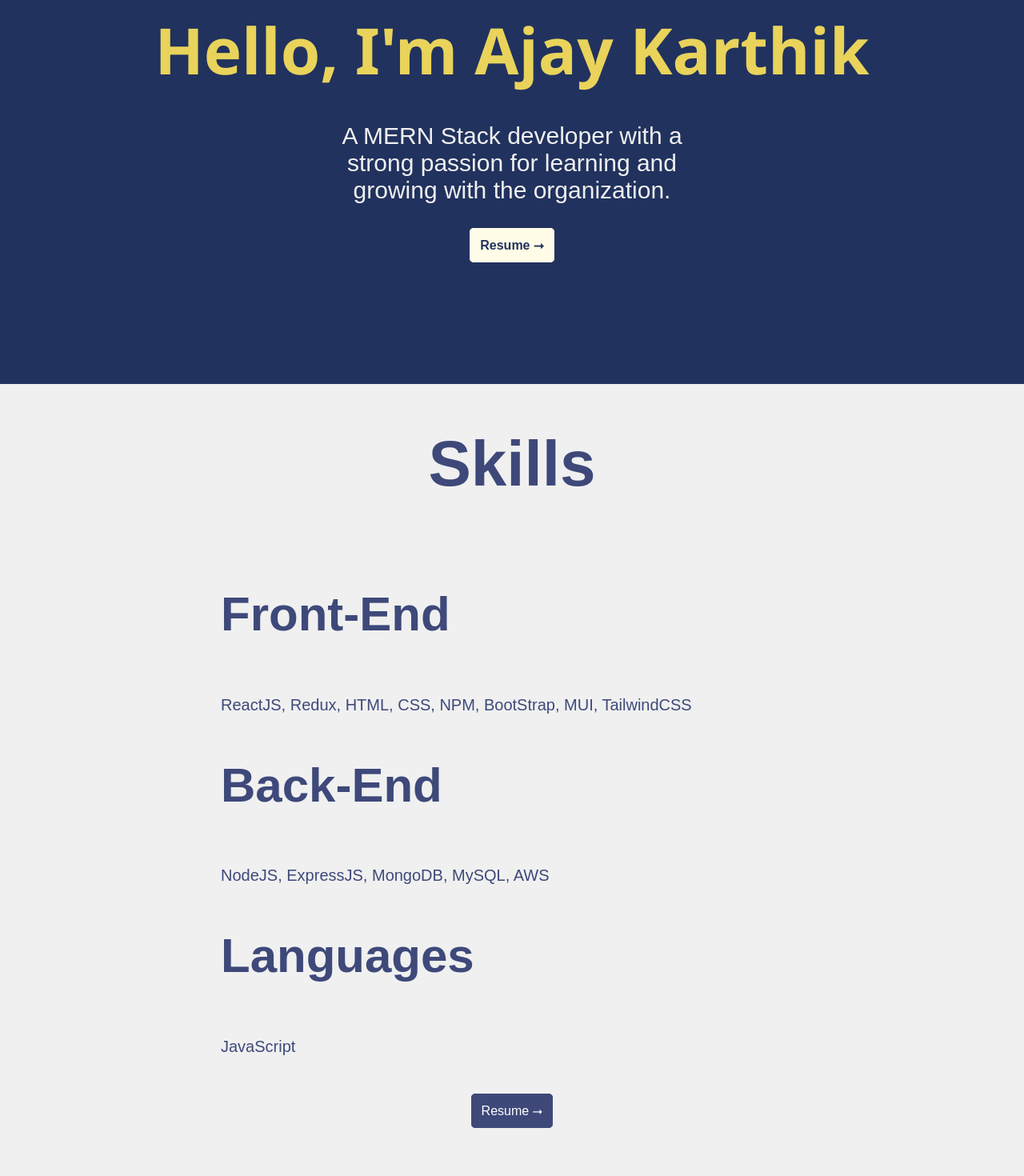
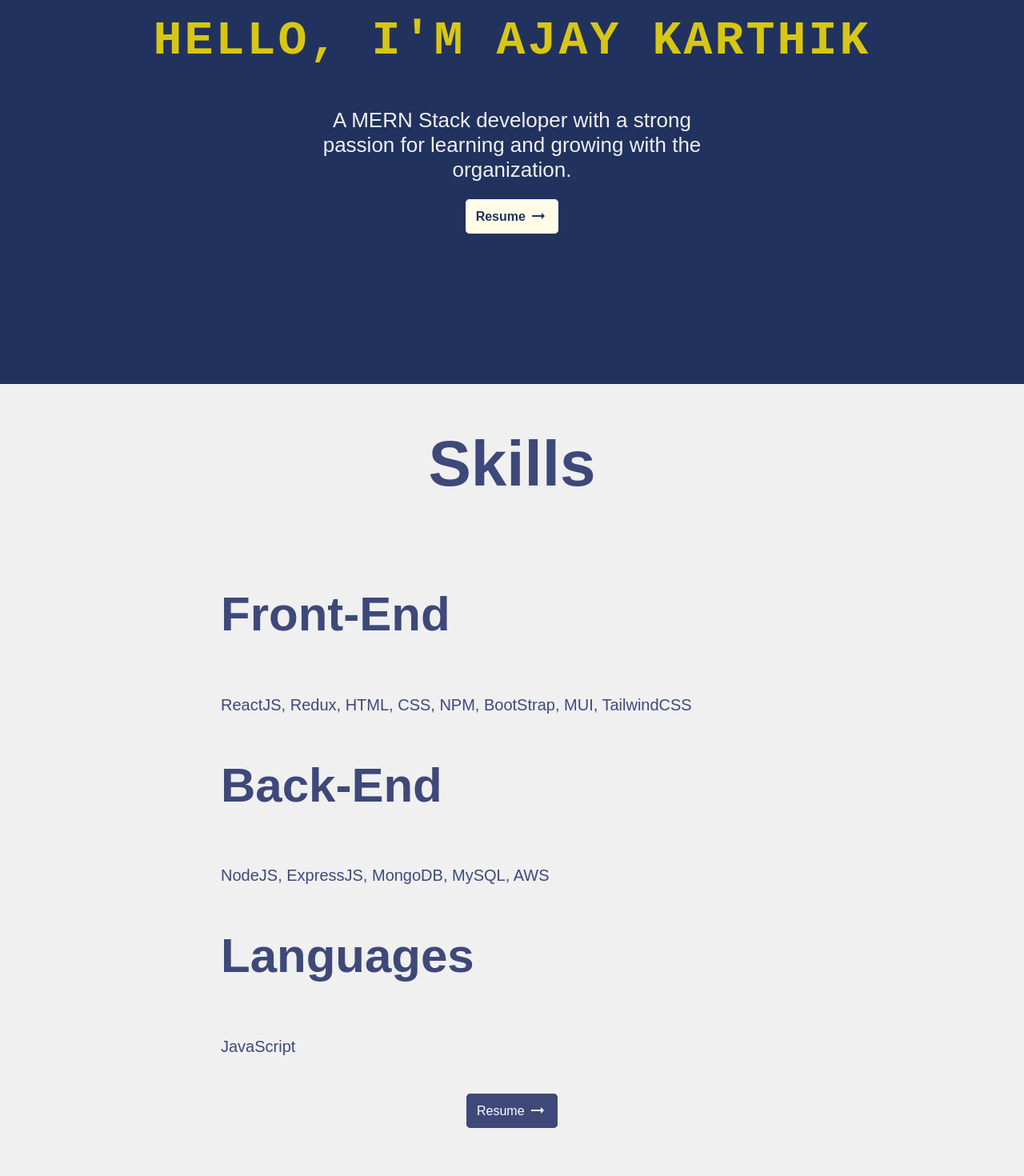
Before and after one commit to AjayKarthikBoopathy/my_portfolio, a React (Create React App) app: page / in a window 1280 px wide. Shown: the part 320-1790 px from the top of the page at 80% size. Built offline with nearby package versions, Linux system fonts and the light colour scheme.

Commit message:
effects-added

```diff
--- a/public/index.html
+++ b/public/index.html
@@ -24,6 +24,16 @@
       work correctly both with client-side routing and a non-root public URL.
       Learn how to configure a non-root public URL by running `npm run build`.
     -->
+
+    <link
+      href="https://fonts.googleapis.com/css?family=Roboto:300,400,500,700&display=swap"
+      rel="stylesheet"
+    />
+    <link
+      href="https://use.fontawesome.com/releases/v5.15.1/css/all.css"
+      rel="stylesheet"
+    />
+
     <title>Ajay Portfolio</title>
   </head>
   <body>
--- a/src/pages/Home.js
+++ b/src/pages/Home.js
@@ -2,21 +2,39 @@ import React from "react";
 import LinkedInIcon from "@mui/icons-material/LinkedIn";
 import EmailIcon from "@mui/icons-material/Email";
 import GithubIcon from "@mui/icons-material/GitHub";
+import ArrowRightAltIcon from '@mui/icons-material/ArrowRightAlt';
 import "../styles/Home.css";
 import Link from '@mui/material/Link';
+
+//import { MDBBtn, MDBContainer } from 'mdb-react-ui-kit';
+
 
 function Home() {
   return (
     <div className="home">
       <div className="about">
-        <h2>Hello, I'm Ajay Karthik</h2>
+        {/* <h2>Hello, I'm Ajay Karthik</h2>
+
+        <div className="parent1">
+          <h2 className="parentt1">Hello, I'm <span className="text-fill1">Ajay Karthik</span></h2>
+        </div> */}
+
+        <div className="parent2">
+          <h2 className="parentt2">Hello, I'm <span className="text-fill2">Ajay Karthik</span></h2>
+        </div>
+
         <div className="prompt">
-          <p>A MERN Stack developer with a strong passion for learning and growing with the organization.</p>
+          <p className="summary">A MERN Stack developer with a strong passion for learning and growing with the organization.</p>
 
           <div className="resumeIcon">
-            <a href="https://drive.google.com/file/d/17uobjBd_0o4OVGb46C9rG5PRzD7JvAs1/view?usp=drive_link"
-            target="_blank" className="resumeIconlink">Resume &#x2B62;
-            </a>
+            {/* <a href="https://drive.google.com/file/d/17uobjBd_0o4OVGb46C9rG5PRzD7JvAs1/view?usp=drive_link"
+            target="_blank" className="resumeIconlink">Resume &#x2B62;<span><ArrowRightAltIcon className="arrow1"/></span>
+            </a> */}
+
+            <Link href="https://drive.google.com/file/d/17uobjBd_0o4OVGb46C9rG5PRzD7JvAs1/view?usp=drive_link"
+            target="_blank" rel="noreferrer" class="resumeIconlink" color={"inherit"}
+            text-decoration={"inherit"}>Resume <ArrowRightAltIcon  className="arrow1" />
+            </Link>
           </div>
 
           {/* <Link href="https://www.linkedin.com/in/ajay-karthik-b-70a757205/" target="_blank" rel="noreferrer">
@@ -57,9 +75,14 @@ function Home() {
         </ol>
 
         <div className="resume">
-          <a href="https://drive.google.com/file/d/17uobjBd_0o4OVGb46C9rG5PRzD7JvAs1/view?usp=drive_link"
+          {/* <a href="https://drive.google.com/file/d/17uobjBd_0o4OVGb46C9rG5PRzD7JvAs1/view?usp=drive_link"
           target="_blank" className="resumelink">Resume &#x2B62;
-          </a>
+          </a> */}
+
+          <Link href="https://drive.google.com/file/d/17uobjBd_0o4OVGb46C9rG5PRzD7JvAs1/view?usp=drive_link"
+            target="_blank" rel="noreferrer" class="resumelink" color={"inherit"}
+            text-decoration={"inherit"}>Resume <ArrowRightAltIcon  className="arrow2" />
+          </Link>
         </div>
       </div>
     </div>
--- a/src/pages/ProjectDisplay.js
+++ b/src/pages/ProjectDisplay.js
@@ -3,6 +3,9 @@ import { useParams } from "react-router-dom";
 import { ProjectList } from "../helpers/ProjectList";
 import GithubIcon from "@mui/icons-material/GitHub";
 import "../styles/ProjectDisplay.css";
+import ArrowRightAltIcon from '@mui/icons-material/ArrowRightAlt';
+import "../styles/Home.css";
+import Link from '@mui/material/Link';
 
 function ProjectDisplay() {
   const { id } = useParams();
@@ -36,10 +39,24 @@ function ProjectDisplay() {
       </div>
 
       <div className="projectDetails">
-        <a href={project.live} target="_blank" className="projectlink">{project.name} Live &#x2B62;</a>
-        <a href={project.front} target="_blank" className="projectlink">Frontend Code &#x2B62;</a>
+        {/* <a href={project.live} target="_blank" className="projectlink">{project.name} Live &#x2B62;</a> */}
+          <Link href={project.live}
+            target="_blank" rel="noreferrer" class="projectlink" color={"inherit"}
+            text-decoration={"inherit"}>{project.name} Live <ArrowRightAltIcon  className="arrow3" />
+          </Link>
+
+        {/* <a href={project.front} target="_blank" className="projectlink">Frontend Code &#x2B62;</a> */}
+          <Link href={project.front}
+            target="_blank" rel="noreferrer" class="projectlink" color={"inherit"}
+            text-decoration={"inherit"}>Frontend Code <ArrowRightAltIcon  className="arrow3" />
+          </Link>
         {project.back && (
-        <a href={project.back} target="_blank" className="projectlink">Backend Code &#x2B62;</a>
+        // <a href={project.back} target="_blank" className="projectlink">Backend Code &#x2B62;</a>
+
+          <Link href={project.back}
+            target="_blank" rel="noreferrer" class="projectlink" color={"inherit"}
+            text-decoration={"inherit"}>Backend Code <ArrowRightAltIcon  className="arrow3" />
+          </Link>
         )}
       </div>
 
--- a/src/styles/Footer.css
+++ b/src/styles/Footer.css
@@ -34,6 +34,10 @@
 }
 
 @media only screen and (max-width: 600px) {
+  .footer {
+    height: 135px;
+  }
+
   .footer svg {
     font-size: 50px;
   }
--- a/src/styles/Home.css
+++ b/src/styles/Home.css
@@ -3,6 +3,21 @@
   align-items: center;
   font-family: "Arial", sans-serif;
   color: #3e497a;
+}
+
+.arrow1 {
+  font-size: small;
+  color: #21325e;
+  /* color: #3e497a; */
+  margin-bottom: -6px;
+  text-decoration: none;
+}
+
+.arrow2 {
+  font-size: small;
+  color: white;
+  margin-bottom: -6px;
+  text-decoration: none;
 }
 
 .about {
@@ -17,22 +32,24 @@
   color: #f0f0f0;
 }
 
-.about h2 {
+/* .about h2 {
   font-family: "Segoe UI", Tahoma, Geneva, Verdana, sans-serif;
   font-size: 80px;
   color: #e9d35b;
   height: 50px;
-}
+} */
 
 .about .prompt {
   width: 40%;
   font-size: 30px;
 }
-.prompt svg {
+
+/* mui arrow icon => svg */
+/* .prompt svg {
   font-size: 60px;
   margin: 5px;
   color: white;
-}
+} */
 
 .skills {
   font-size: 35px;
@@ -76,6 +93,10 @@
 
 .resumeIcon {
   margin-top: 30px;
+  color: #21325e;
+  text-decoration: none;
+  -webkit-text-decoration: none;
+  font-size: 20px;
 }
 
 .resumeIconlink {
@@ -89,9 +110,42 @@
   background-color: rgb(255, 253, 231);
 }
 
+@media screen and (min-device-width: 600px) and (max-device-width: 800px) {
+  .summary {
+    margin: 28px 0px;
+    font-size: 26px;
+    min-width: 300px;
+  }
+
+  .parentt2 {
+    font-size: 50px;
+    color: hsl(55, 83%, 46%)!important;
+    font-weight: bold;
+    font-family: monospace;
+    letter-spacing: 3px!important;
+    text-transform: uppercase;
+    padding-left: 90px;
+    padding-right: 90px;
+    margin-bottom: 10px;
+  }
+}
+
 @media only screen and (max-width: 600px) {
   .about h2 {
     font-size: 40px;
+  }
+
+  .parentt2 {
+    font-size: 30px;
+    color: hsl(55, 83%, 46%)!important;
+    font-weight: bold;
+    font-family: monospace;
+    letter-spacing: 2px!important;
+    text-transform: uppercase;
+    padding-left: 30px!important;
+    padding-right: 30px!important;
+    margin-bottom: 20px;
+    margin-top: 10px;
   }
 
   .about .prompt {
@@ -111,3 +165,102 @@
     font-size: 30px;
   }
 }
+
+@media only screen and (min-width: 800px) {
+.summary {
+  margin-top: 12px;
+  min-width: 380px;
+}
+
+.parentt2 {
+  /* color: hsl(39, 42%, 84%); */
+  color: hsl(55, 83%, 46%)!important;
+  font-size: 60px;
+  font-weight: bolder;
+  font-family: monospace;
+  letter-spacing: 4px;
+  /* cursor: pointer; */
+  text-transform: uppercase;
+  margin: 38px 0px;
+  padding-left: 150px;
+  padding-right: 150px;
+
+}
+}
+
+
+/* no 1 style glow effect */
+/* .parent {
+  animation: glow 2s ease-in-out infinite;
+    font-family: "Segoe UI", Tahoma, Geneva, Verdana, sans-serif;
+    font-size: 80px;
+    color: #e9d35b;
+    height: 50px;
+}
+*/
+
+/* no 1 style glow effect */
+/* @keyframes glow{
+  0%, 100%{
+    color: white;
+    text-shadow: 0 0 12px lime, 0 0 50px lime, 0 0 100px lime;
+  }
+  10%, 90%{
+    color: black;
+    text-shadow: none;
+  }
+} */
+
+/* no 2 style shine effect*/
+/* .parentt2 {
+  background: linear-gradient(103deg, hsl(55, 83%, 46%) 0, hsl(44, 95%, 17%) 3%, hsl(55, 83%, 46%) 8%);
+  -webkit-background-clip: text;
+  -webkit-text-fill-color: transparent;
+  animation: shine 3s 1 linear;
+  animation-delay: 2s;
+  animation-iteration-count: 20;
+} */
+
+/* no 2 style shine effect*/
+/* @keyframes shine {
+  0% {
+    background-position: -140px;
+  }
+  10% {
+    background-position: 0;
+  }
+  60% {
+    background-position: 660px;
+  }
+
+  100% {
+    background-position: 940px;
+  }
+} */
+
+
+/* no 3 style stretch effect*/
+.parentt2:hover {
+  background: linear-gradient(105deg, hsl(55, 83%, 46%) 0, hsl(0, 0%, 100%) 7%, hsl(55, 83%, 46%) 15%);
+  /* background: linear-gradient(to right, hsl(0, 0%, 30%) 0, hsl(0, 0%, 100%) 10%, hsl(0, 0%, 30%) 20%); */
+  -webkit-background-clip: text;
+  -webkit-text-fill-color: transparent;
+  animation: effect 1.3s 1 linear;
+}
+
+/* no 3 style stretch effect*/
+@keyframes effect {
+  0% {
+      transform: scale(0.9, 1);
+  }
+  30% {
+      transform: scale(1.1, 0.6);
+  }
+
+  50% {
+      transform: scale(1, 0.9);
+  }
+  100% {
+      transform: scale(0.9, 1);
+  }
+}
--- a/src/styles/Navbar.css
+++ b/src/styles/Navbar.css
@@ -62,6 +62,15 @@
   text-decoration: none;
   color: #3e497a;
   font-weight: 600;
+  /* color: #21325e; */
+}
+
+.arrow3 {
+  font-size: small;
+  /* color: #21325e; */
+  color: #3e497a;
+  margin-bottom: -6px;
+  text-decoration: none;
 }
 
 @media only screen and (max-width: 900px) {
--- a/src/styles/ProjectDisplay.css
+++ b/src/styles/ProjectDisplay.css
@@ -14,25 +14,54 @@
   font-size: 35px;
   padding-top: 36px;
 }
+
+@media screen and (max-width: 600px) {
+.img {
+  width: 340px;
+  border-radius: 7px;
+}
+.skills {
+  font-size: 26px;
+  color: #3e497a;
+  /* padding: 0px 20px; */
+}
+.childId {
+  padding-left: 24px;
+}
+.login {
+  margin: 10px 70px;
+}
+}
+
+@media screen and (min-device-width: 600px) and (max-device-width: 800px) {
+  .img {
+    width: 500px;
+    border-radius: 9px;
+  }
+  .login {
+    margin: 10px 170px;
+  }
+}
+
+@media only screen and (min-width: 800px) {
   .img {
     width: 700px;
     border-radius: 10px;
   }
-
   .skills {
     font-size: 40px;
     color: #3e497a;
     margin: 0px 0px;
   }
+  .login {
+    margin: 10px 190px;
+  }
+}
 
-.project svg {
-  font-size: 60px;
+.skills {
   color: #3e497a;
 }
 
-.login {
-  margin: 10px 190px;
-}
 
 .projectlink {
   margin-top: 4px;
@@ -60,4 +89,5 @@
   display: flex;
   flex-direction: row;
   gap: 80px;
+  padding-left: 24px;
 }
```
Also changed, not shown: src/helpers/ProjectList.js (+8 -5 lines), src/pages/Experience.js (+18 -4 lines). Lines whose indentation alone changed are shown as unchanged.
